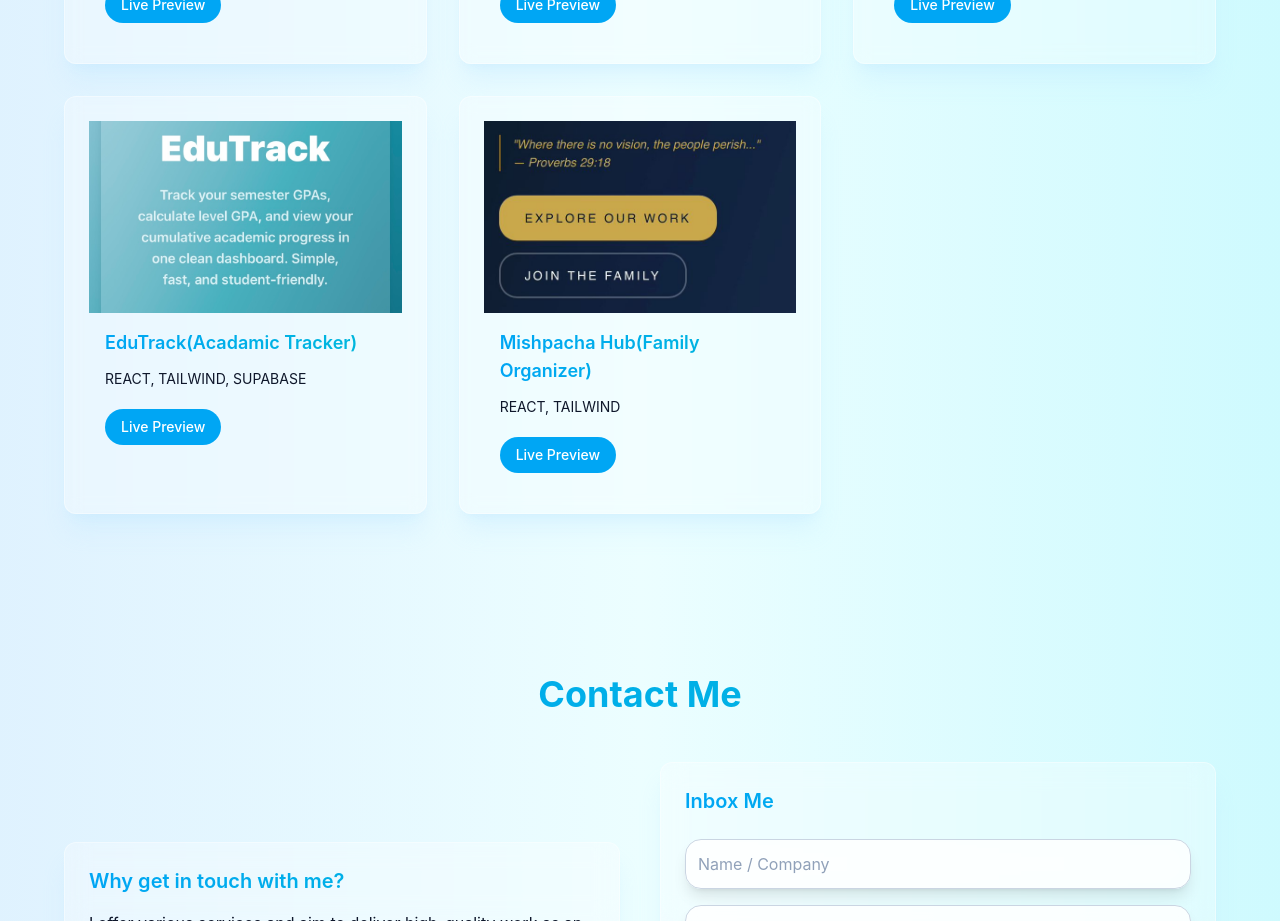
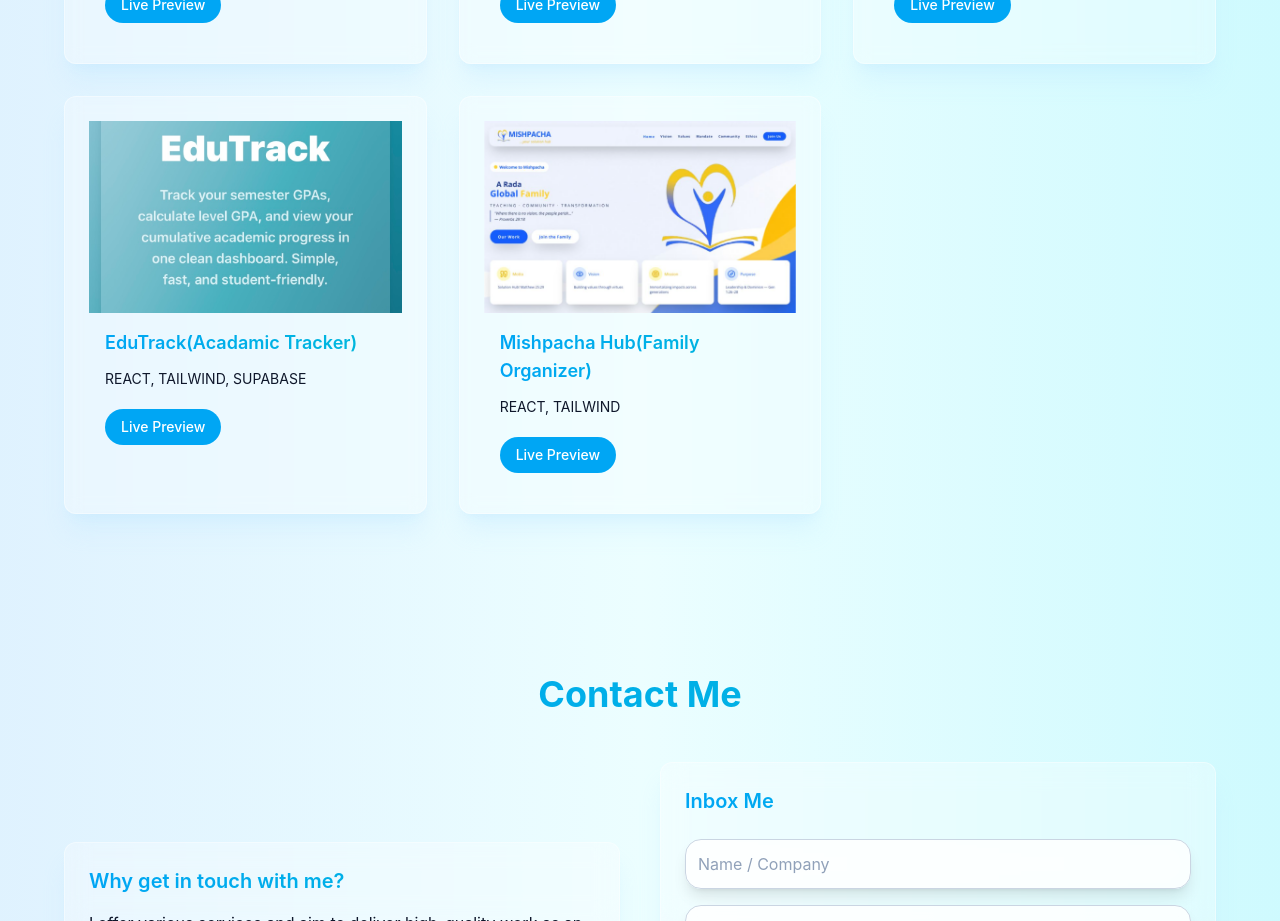
Before and after one commit to godwinA5751/myPortfolio, a React (Vite) app: page / in a window 1280 px wide. Shown: the part 2580-3501 px from the top of the page. Built offline with nearby package versions, Linux system fonts and the light colour scheme.

Commit message:
changed a project image review

```diff
--- a/src/data/projects.js
+++ b/src/data/projects.js
@@ -42,7 +42,7 @@ export const projectsData =  [
   link: 'https://edu-track-progress.vercel.app'
 },
 {
-  image: 'images/mishpacha.jpeg',
+  image: 'images/project_mishpacha.png',
   title: 'Mishpacha Hub(Family Organizer)',
   tools: 'REACT, TAILWIND',
   link: 'https://mishpacha-hub.vercel.app'
```
Also changed, not shown: public/images/mishpacha.jpeg (deleted), public/images/project_mishpacha.png (added).
